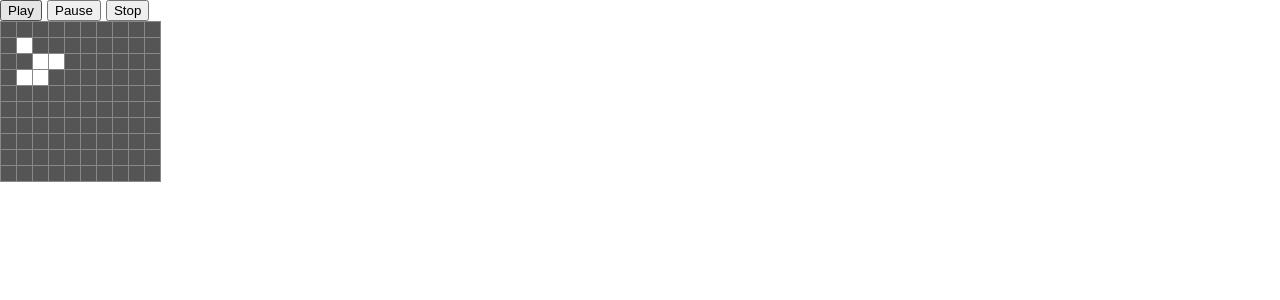
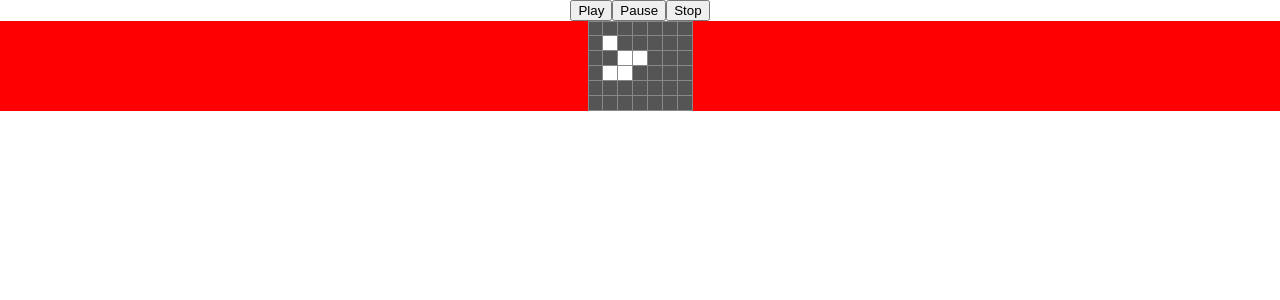
Before and after one commit to ftodoric/cgl-svelte, a SvelteKit app: page / in a window 1280 px wide. Shown: the top 300 px of the page. Built offline with nearby package versions, Linux system fonts and the light colour scheme.

Commit message:
Use requestAnimationFrame

```diff
--- a/src/components/Cell.svelte
+++ b/src/components/Cell.svelte
@@ -5,16 +5,19 @@
   export let isFirstCol = false;
 </script>
 
-<div
+<button
   class="cell-container"
   class:alive={isAlive}
   class:first-row={isFirstRow}
   class:first-col={isFirstCol}
   style={`flex: ${size}px 0 0; height: ${size}px;`}
+  on:click
 />
 
 <style>
   .cell-container {
+    border: none;
+
     background-color: var(--cell-color-dead);
     border-right: 1px solid var(--board-bg);
     border-bottom: 1px solid var(--board-bg);
--- a/src/config/cgl-patterns.ts
+++ b/src/config/cgl-patterns.ts
@@ -1,9 +1,8 @@
-import type { LiveIndices } from "./types";
-
-export const glider: LiveIndices = [
-  [1, 1],
-  [2, 2],
-  [2, 3],
-  [3, 1],
-  [3, 2],
+export const glider = [
+  [0, 0, 0, 0, 0, 0, 0],
+  [0, 1, 0, 0, 0, 0, 0],
+  [0, 0, 1, 1, 0, 0, 0],
+  [0, 1, 1, 0, 0, 0, 0],
+  [0, 0, 0, 0, 0, 0, 0],
+  [0, 0, 0, 0, 0, 0, 0],
 ];
--- a/src/config/game.ts
+++ /dev/null
@@ -1 +0,0 @@
-export const UPDATE_FREQ = 2; // per second
--- a/src/modules/App.svelte
+++ b/src/modules/App.svelte
@@ -1,81 +1,72 @@
 <script lang="ts">
-  import Cell from "../components/Cell.svelte";
-  import { UPDATE_FREQ } from "../config/game";
   import { glider } from "../config/cgl-patterns";
-  import type { BoardState } from "../config/types";
+  import GameBoard from "./Board.svelte";
 
-  const initialBoardState: BoardState = {
-    width: 10,
-    height: 10,
-    aliveCellIndices: glider,
-  };
+  let isRunning = false;
+  let rafId: number;
+  let cells = [
+    [0, 0, 0, 0, 0, 0, 0],
+    [0, 1, 0, 0, 0, 0, 0],
+    [0, 0, 1, 1, 0, 0, 0],
+    [0, 1, 1, 0, 0, 0, 0],
+    [0, 0, 0, 0, 0, 0, 0],
+    [0, 0, 0, 0, 0, 0, 0],
+  ];
 
-  let boardState = initialBoardState;
-
-  let activeGameLoopId: number;
-
-  const isCellAlive = (rowIndex: number, colIndex: number) => {
-    if (rowIndex < 0 || rowIndex > boardState.height - 1) return false;
-    if (colIndex < 0 || colIndex > boardState.width - 1) return false;
-
-    return boardState.aliveCellIndices.some((cell) => {
-      return cell[0] === rowIndex && cell[1] === colIndex;
-    });
-  };
-
-  const calculateNextBoardState = (boardState: BoardState) => {
-    let nextAliveCellIndices: [number, number][] = [];
-
-    Array(boardState.height)
-      .fill(0)
-      .forEach((_, rowIndex) => {
-        Array(boardState.width)
-          .fill(0)
-          .forEach((_, colIndex) => {
+  const getNextCells = () =>
+    cells.map((row, rowIndex) => {
+      return row.map((cell, colIndex) => {
         // Determine number of live neighbors
         let liveNeighbors = 0;
-
         for (let i = rowIndex - 1; i <= rowIndex + 1; i++) {
           for (let j = colIndex - 1; j <= colIndex + 1; j++) {
             // Current cell is not neighbor
             if (i === rowIndex && j === colIndex) continue;
 
-                if (isCellAlive(i, j)) liveNeighbors++;
+            if (cells[i]?.[j]) liveNeighbors++;
           }
         }
 
         // If cell alive
-            if (isCellAlive(rowIndex, colIndex)) {
+        if (cell) {
           if (liveNeighbors === 2 || liveNeighbors === 3) {
-                nextAliveCellIndices.push([rowIndex, colIndex]);
+            return 1;
           }
         }
         // If cell dead
         else {
           if (liveNeighbors === 3) {
-                nextAliveCellIndices.push([rowIndex, colIndex]);
+            return 1;
           }
         }
+
+        return 0;
       });
     });
 
-    return { ...boardState, aliveCellIndices: nextAliveCellIndices };
+  const handleResume = () => {
+    isRunning = true;
+
+    step();
   };
 
-  const handleResume = () => {
-    activeGameLoopId = setInterval(() => {
-      boardState = calculateNextBoardState(boardState);
-    }, (1 / UPDATE_FREQ) * 1000);
+  const step = () => {
+    cells = getNextCells();
+
+    if (isRunning)
+      setTimeout(() => {
+        rafId = requestAnimationFrame(step);
+      }, 500);
   };
 
   const handlePause = () => {
-    clearInterval(activeGameLoopId);
+    isRunning = false;
+    cancelAnimationFrame(rafId);
   };
 
-  const handleStop = () => {
+  const handleReset = () => {
     handlePause();
-    // reset game board to initial one
-    boardState = initialBoardState;
+    cells = glider;
   };
 </script>
 
@@ -88,34 +79,18 @@
 </svelte:head>
 
 <div>
+  <div class="controls">
     <button on:click={() => handleResume()}>Play</button>
     <button on:click={() => handlePause()}>Pause</button>
-  <button on:click={() => handleStop()}>Stop</button>
+    <button on:click={() => handleReset()}>Stop</button>
+  </div>
 
-  <div class="game-board">
-    {#key boardState}
-      {#each Array(boardState.height).fill(0) as _, rowIndex}
-        <div class="board-row">
-          {#each Array(boardState.width).fill(0) as _, colIndex}
-            <Cell
-              isAlive={isCellAlive(rowIndex, colIndex)}
-              isFirstRow={rowIndex === 0}
-              isFirstCol={colIndex === 0}
-            />
-          {/each}
-        </div>
-      {/each}
-    {/key}
-  </div>
+  <GameBoard {cells} />
 </div>
 
 <style>
-  .game-board {
+  .controls {
     display: flex;
-    flex-direction: column;
-  }
-
-  .board-row {
-    display: flex;
+    justify-content: center;
   }
 </style>
--- /dev/null
+++ b/src/modules/Board.svelte
@@ -0,0 +1,47 @@
+<script lang="ts">
+  import Cell from "../components/Cell.svelte";
+
+  export let cells: number[][];
+</script>
+
+<div class="board-container">
+  {#if cells}
+    <div class="game-board">
+      {#each cells as _, rowIndex}
+        <div class="board-row" style="width: calc(7 * 15px);">
+          {#each cells[rowIndex] as cell, colIndex}
+            <Cell
+              size={15}
+              isAlive={!!cell}
+              isFirstRow={rowIndex === 0}
+              isFirstCol={colIndex === 0}
+              on:click={() => {
+                cells[rowIndex][colIndex] = 1 - cells[rowIndex][colIndex];
+              }}
+            />
+          {/each}
+        </div>
+      {/each}
+    </div>
+  {:else}
+    <div>Loading</div>
+  {/if}
+</div>
+
+<style>
+  .board-container {
+    display: flex;
+    justify-content: center;
+    background-color: red;
+  }
+
+  .game-board {
+    display: flex;
+    flex-direction: column;
+  }
+
+  .board-row {
+    width: 100%;
+    display: flex;
+  }
+</style>
```
Also changed, not shown: src/config/types.ts (deleted, +0 -7 lines), src/modules/types.ts (added). Lines whose indentation alone changed are shown as unchanged.
